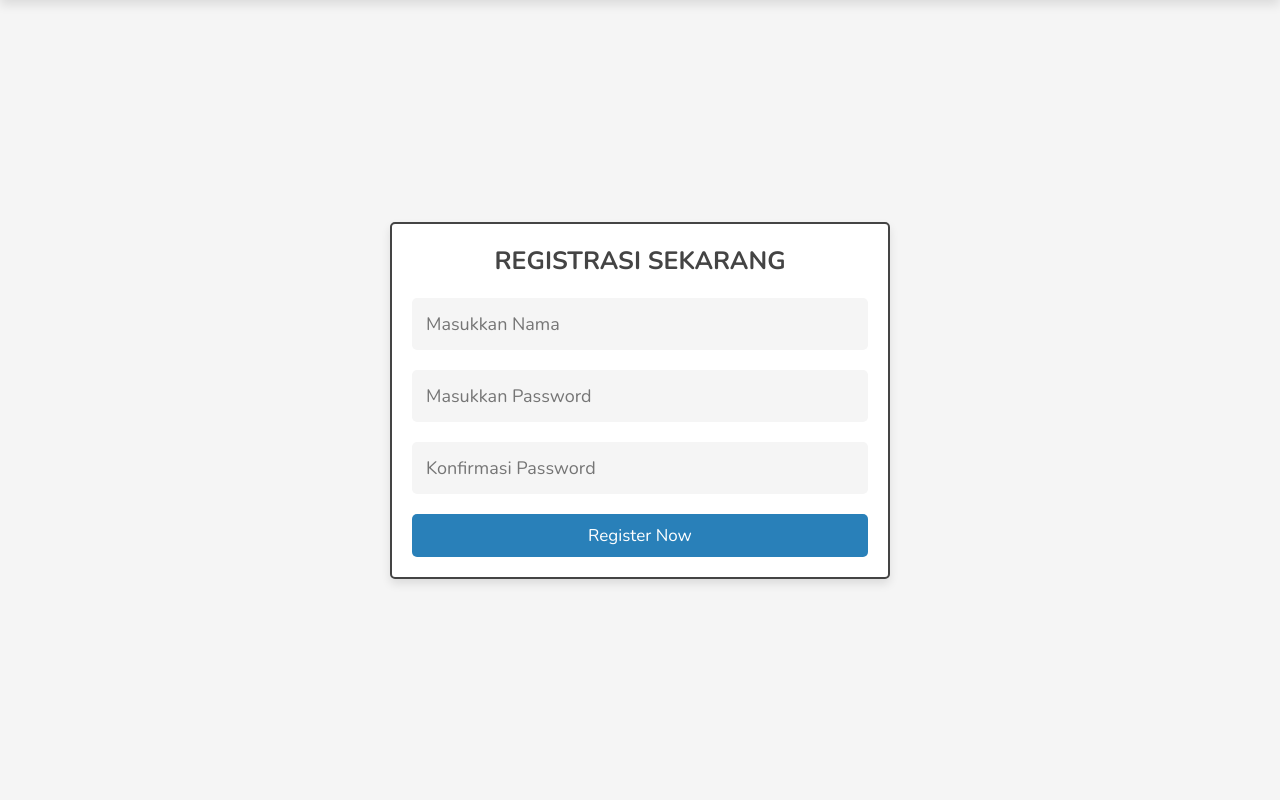
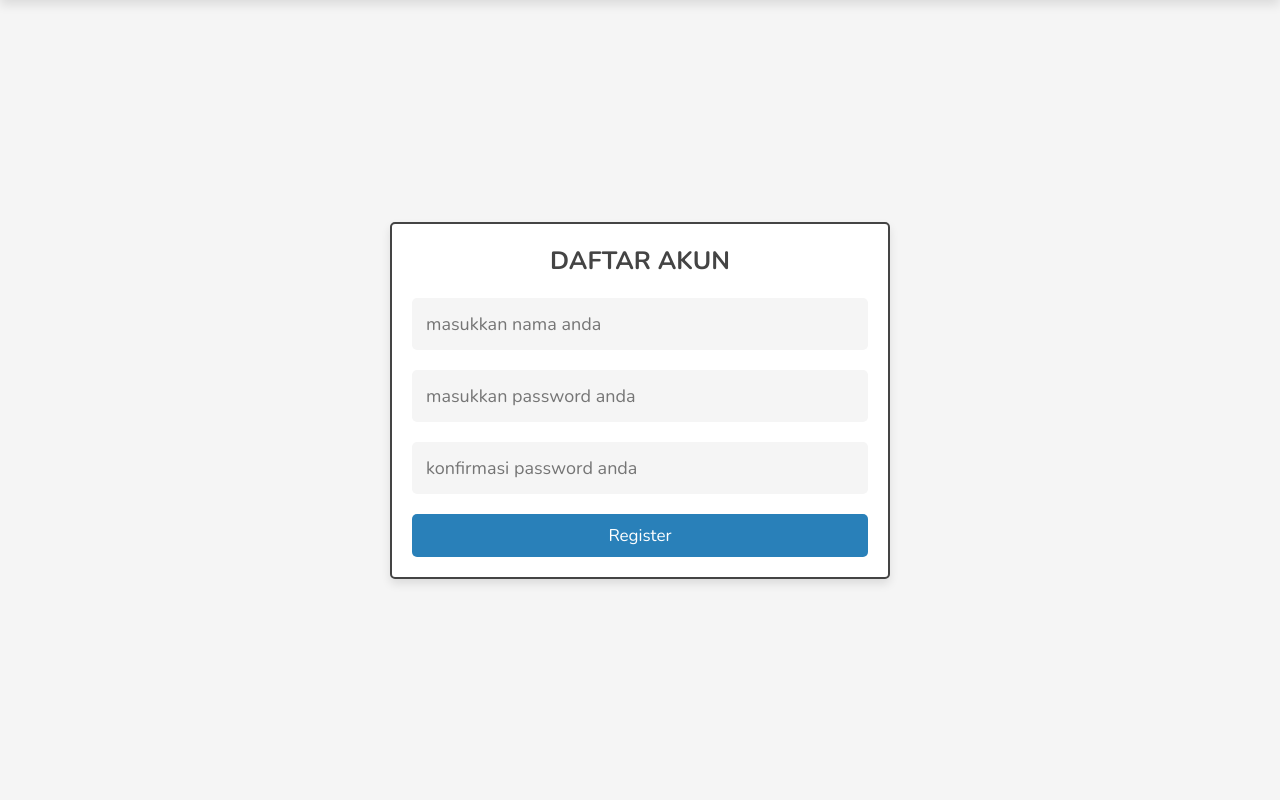
Before and after one commit to NielDiaRus/lapakdesa-tulung-agung, a PHP site: page /admin/register_admin.php in a window 1280 px wide. Shown: the part 74-874 px from the top of the page. Run offline with PHP 8.4, Linux system fonts and the light colour scheme; a user stored in the database is signed in; data comes from the database, SQL or seed files in the repository; some libraries are stand-ins or nearby versions.

Commit message:
Update register_admin.php

```diff
--- a/ecommerce website/admin/register_admin.php
+++ b/ecommerce website/admin/register_admin.php
@@ -44,7 +44,7 @@ if(isset($_POST['submit'])){
    <meta charset="UTF-8">
    <meta http-equiv="X-UA-Compatible" content="IE=edge">
    <meta name="viewport" content="width=device-width, initial-scale=1.0">
-   <title>register admin</title>
+   <title>Register Admin</title>
 
    <link rel="stylesheet" href="https://cdnjs.cloudflare.com/ajax/libs/font-awesome/6.1.1/css/all.min.css">
 
@@ -58,11 +58,11 @@ if(isset($_POST['submit'])){
 <section class="form-container">
 
    <form action="" method="post">
-      <h3>registrasi sekarang</h3>
-      <input type="text" name="nama" required placeholder="Masukkan Nama " maxlength="20"  class="box" oninput="this.value = this.value.replace(/\s/g, '')">
-      <input type="password" name="pass" required placeholder="Masukkan Password" maxlength="20"  class="box" oninput="this.value = this.value.replace(/\s/g, '')">
-      <input type="password" name="cpass" required placeholder="Konfirmasi Password" maxlength="20"  class="box" oninput="this.value = this.value.replace(/\s/g, '')">
-      <input type="submit" value="register now" class="btn" name="kirim">
+      <h3>daftar akun</h3>
+      <input type="text" name="name" required placeholder="masukkan nama anda " maxlength="20"  class="box" oninput="this.value = this.value.replace(/\s/g, '')">
+      <input type="password" name="pass" required placeholder="masukkan password anda" maxlength="20"  class="box" oninput="this.value = this.value.replace(/\s/g, '')">
+      <input type="password" name="cpass" required placeholder="konfirmasi password anda" maxlength="20"  class="box" oninput="this.value = this.value.replace(/\s/g, '')">
+      <input type="submit" value="register" class="btn" name="submit">
    </form>
 
 </section>
```
